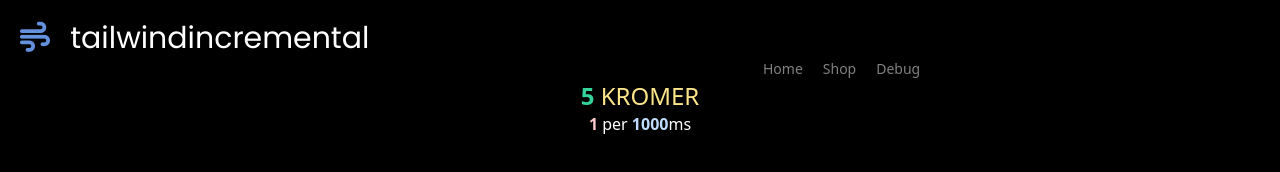
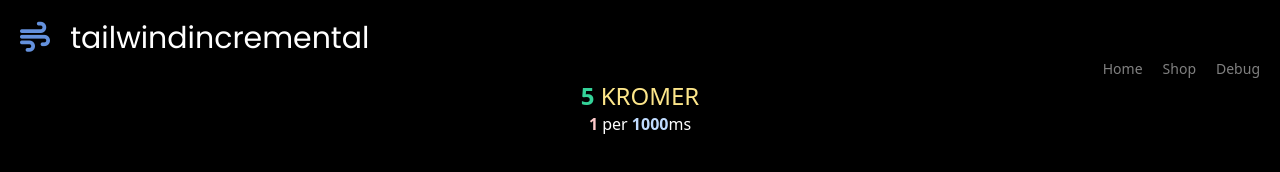
Before and after one commit to frinkifail/TailwindIncremental, a plain HTML site: page index.html in a window 1280 px wide. Drawn offline with nearby package versions, Linux system fonts and the light colour scheme.

Commit message:
good enough

```diff
--- a/index.html
+++ b/index.html
@@ -21,7 +21,7 @@
         </section>
         <section id="left-nav"
             class="inline-flex justify-end items-center bg-transparent outline-none border-none text-sm transition-opacity duration-300 ease-in-out"
-            style="margin-left: 57.8%; width: 14.8%;">
+            style="margin-left: 25%; width: 75%;">
             <button onclick="transition_tab('home')" class="pr-5 opacity-50 hover:opacity-75">Home</button>
             <button onclick="transition_tab('shop')" class="pr-5 opacity-50 hover:opacity-75">Shop</button>
             <button onclick="transition_tab('debug')" class="opacity-50 hover:opacity-75">Debug</button>
```
